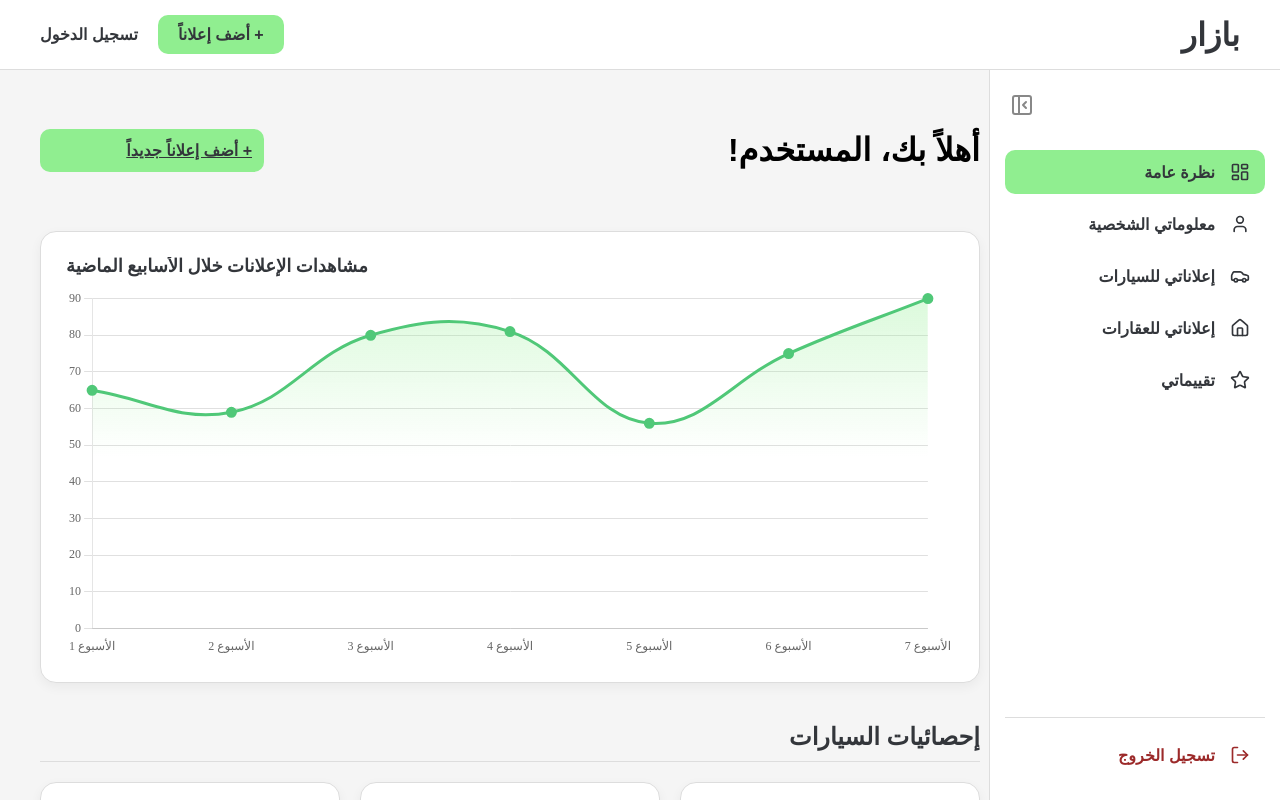
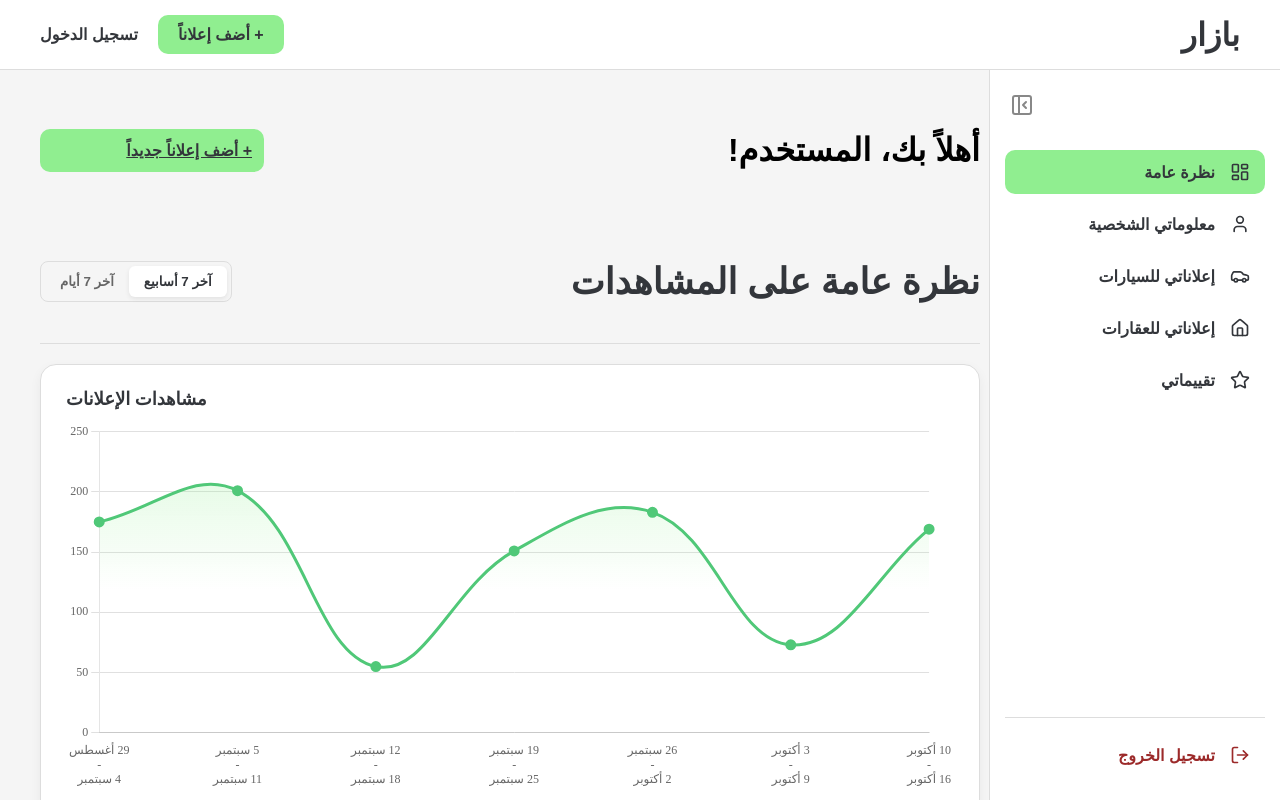
Before and after one commit to mbsarhan/bazar, a React (Create React App) app: page /dashboard in a window 1280 px wide. Shown: the top 800 px of the page. Built offline with nearby package versions, Linux system fonts and the light colour scheme.

Commit message:
enhanced the views graph, now the user can view a 7-week and a 7-month summary

```diff
--- a/package.json
+++ b/package.json
@@ -10,6 +10,7 @@
     "@tippyjs/react": "^4.2.6",
     "axios": "^1.12.2",
     "chart.js": "^4.5.0",
+    "date-fns": "^4.1.0",
     "lucide-react": "^0.544.0",
     "rc-slider": "^11.1.9",
     "react": "^19.1.1",
--- a/src/frontend/components/dashboard/DashboardOverview.js
+++ b/src/frontend/components/dashboard/DashboardOverview.js
@@ -1,5 +1,5 @@
 // src/frontend/components/dashboard/DashboardOverview.js
-import React from 'react';
+import React, { useState, useEffect, useMemo } from 'react';
 import { Link } from 'react-router-dom';
 import { Line } from 'react-chartjs-2';
 import {
@@ -14,6 +14,9 @@ import {
   Filler,
 } from 'chart.js';
 import { useAuth } from '../../context/AuthContext';
+
+import { ar } from 'date-fns/locale';
+import { subDays, format } from 'date-fns';
 import { carAdsData, realEstateAdsData } from './mockData';
 
 const cursorFollowPositioner = function(items) {
@@ -47,9 +50,71 @@ ChartJS.register(
   Filler
 );
 
+const generate7DayWeeks = () => {
+    const labels = [];
+    const today = new Date();
+
+    for (let i = 6; i >= 0; i--) {
+        const endDate = subDays(today, i * 7);
+        const startDate = subDays(endDate, 6);
+
+        let labelArray;
+
+        // --- THE GUARANTEED FIX for ALL labels ---
+
+        // ALWAYS format the start and end dates completely and separately
+        const startFormatted = format(startDate, 'd MMMM', { locale: ar }); // e.g., "٣١ أغسطس"
+        const endFormatted = format(endDate, 'd MMMM', { locale: ar });   // e.g., "٦ سبتمبر"
+
+        // ALWAYS use the pre-reversed, multi-line array format.
+        // This is guaranteed to bypass the browser's rendering bug.
+        labelArray = [startFormatted, '-', endFormatted];
+
+        labels.push(labelArray);
+    }
+    return labels;
+};
+
+const generateLast7Days = () => {
+    const labels = [];
+    const today = new Date();
+    for (let i = 6; i >= 0; i--) {
+        const date = subDays(today, i);
+        const formattedDate = format(date, 'd MMMM', { locale: ar });
+        labels.push(formattedDate);
+    }
+    return labels;
+};
+
+
 const DashboardOverview = () => {
     const { user } = useAuth();
     const userName = user ? user.fname : "المستخدم";
+
+    const [timeRange, setTimeRange] = useState('weeks'); // 'weeks' or 'days'
+
+    const [viewData, setViewData] = useState([]);
+    const [isLoading, setIsLoading] = useState(true);
+
+    useEffect(() => {
+        const fetchViewData = async () => {
+            setIsLoading(true);
+
+            // SIMULATION: In a real app, you'd pass the timeRange to your API
+            // const response = await axios.get(`/api/dashboard/views?range=${timeRange}`);
+            console.log(`Fetching data for range: ${timeRange}`);
+
+            const dataLength = timeRange === 'weeks' ? 7 : 7; // Both are 7 for now
+            const fakeApiData = Array.from({ length: dataLength }, () => Math.floor(Math.random() * 200) + 50);
+
+            setTimeout(() => {
+                setViewData(fakeApiData);
+                setIsLoading(false);
+            }, 300); // Simulate network delay
+        };
+
+        fetchViewData();
+    }, [timeRange]); // The dependency array now includes `timeRange`
 
     // --- 1. Calculate Statistics ---
     const carStats = {
@@ -73,7 +138,7 @@ const DashboardOverview = () => {
             },
             title: {
                 display: true,
-                text: 'مشاهدات الإعلانات خلال الأسابيع الماضية',
+                text: 'مشاهدات الإعلانات',
                 font: { family: 'Cairo', size: 18, weight: '600' },
                 color: '#33363b',
                 align: 'start',
@@ -121,15 +186,14 @@ const DashboardOverview = () => {
         }
     };
 
-    const chartLabels = ['الأسبوع 1', 'الأسبوع 2', 'الأسبوع 3', 'الأسبوع 4', 'الأسبوع 5', 'الأسبوع 6', 'الأسبوع 7'];
-    const chartData = {
-        labels: chartLabels,
-        datasets: [
-            {
+    const chartData = useMemo(() => {
+        const labels = timeRange === 'weeks' ? generate7DayWeeks() : generateLast7Days();
+        return {
+            labels: labels,
+            datasets: [ {
                 label: 'المشاهدات',
-                data: [65, 59, 80, 81, 56, 75, 90], // New mock data
-                fill: true, // This enables the gradient fill
-                // This function creates the gradient
+                data: viewData, // Use the real data from our state
+                fill: true,
                 backgroundColor: (context) => {
                     const ctx = context.chart.ctx;
                     const gradient = ctx.createLinearGradient(0, 0, 0, 200);
@@ -137,14 +201,14 @@ const DashboardOverview = () => {
                     gradient.addColorStop(1, 'rgba(144, 238, 144, 0)');
                     return gradient;
                 },
-                borderColor: '#50C878', // A stronger green for the line
-                borderWidth: 3, // Thicker line
-                pointRadius: 4, // Size of the dots on the line
+                borderColor: '#50C878',
+                borderWidth: 3,
+                pointRadius: 4,
                 pointBackgroundColor: '#50C878',
-                tension: 0.4, // This makes the line curvy and smooth
-            },
-        ],
-    };
+                tension: 0.4,
+            } ],
+        };
+    }, [viewData], [timeRange]); // Dependency array: only re-run when viewData is updated
 
     return (
         <div>
@@ -153,9 +217,31 @@ const DashboardOverview = () => {
                 <Link to="/add-ad" className="submit-btn" style={{maxWidth: '200px'}}>+ أضف إعلاناً جديداً</Link>
             </div>
 
+            <div className="stats-header with-toggle">
+                <h2>نظرة عامة على المشاهدات</h2>
+                <div className="view-changer">
+                    <button
+                        className={timeRange === 'weeks' ? 'active' : ''}
+                        onClick={() => setTimeRange('weeks')}
+                    >
+                        آخر 7 أسابيع
+                    </button>
+                    <button
+                        className={timeRange === 'days' ? 'active' : ''}
+                        onClick={() => setTimeRange('days')}
+                    >
+                        آخر 7 أيام
+                    </button>
+                </div>
+            </div>
+
             {/* --- 3. Graph on Top --- */}
             <div className="chart-container" style={{ height: '400px', position: 'relative' }}>
-                <Line options={chartOptions} data={chartData} />
+                {isLoading ? (
+                    <div className="chart-skeleton-loader"></div>
+                ) : (
+                    <Line options={chartOptions} data={chartData} />
+                )}
             </div>
 
             {/* --- 4. Car Stat Boxes --- */}
--- a/src/frontend/styles/Dashboard.css
+++ b/src/frontend/styles/Dashboard.css
@@ -466,3 +466,68 @@
     align-items: center;
     gap: 6px;
 }
+
+/* ============================================= */
+/* 11. Chart View Changer (Toggle) Styles         */
+/* ============================================= */
+.stats-header.with-toggle {
+    display: flex;
+    justify-content: space-between;
+    align-items: center;
+}
+
+.view-changer {
+    /* The position:absolute is removed */
+    background-color: var(--color-bg-page);
+    border-radius: 8px;
+    padding: 4px;
+    display: flex;
+    border: 1px solid var(--color-border-subtle);
+}
+
+.view-changer button {
+    background-color: transparent;
+    border: none;
+    padding: 8px 15px;
+    border-radius: 6px;
+    font-weight: 600;
+    cursor: pointer;
+    font-family: 'Cairo', sans-serif;
+    color: #666;
+    transition: all 0.2s ease-in-out;
+}
+
+.view-changer button.active {
+    background-color: var(--color-bg-card);
+    color: var(--color-text-dark);
+    box-shadow: 0 2px 5px rgba(0, 0, 0, 0.08);
+}
+
+/* ============================================= */
+/* 12. Chart Skeleton Loader Styles              */
+/* ============================================= */
+.chart-skeleton-loader {
+    /* Make it fill the container */
+    width: 100%;
+    height: 100%;
+
+    /* Style it to look like a placeholder */
+    background-color: #f0f0f0; /* A light grey */
+    border-radius: 16px; /* Match the container's border-radius */
+
+    /* Add the pulsing animation */
+    animation: pulse 1.5s infinite ease-in-out;
+}
+
+/* The keyframes for the pulsing animation */
+@keyframes pulse {
+    0% {
+        background-color: #f0f0f0;
+    }
+    50% {
+        background-color: #e0e0e0; /* A slightly darker grey */
+    }
+    100% {
+        background-color: #f0f0f0;
+    }
+}
```
Also changed, not shown: 1 other file (tests, documents, lock files or other folders).
